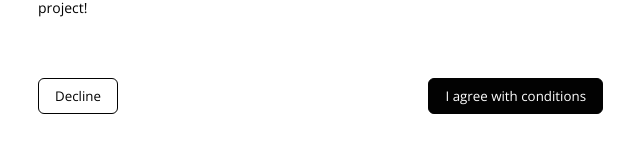
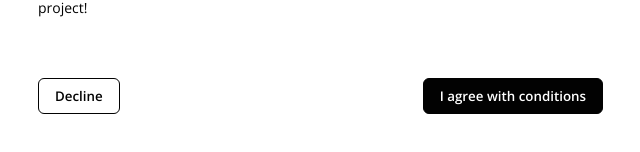
Before and after one commit to davidlipkovic/framed-in-belarus-nuxt, a Nuxt app: page /Terms in a window 1280 px wide. Shown: the part 1234-1386 px from the top of the page, without its empty margins (592-1232 px from the left). Built offline with nearby package versions, Linux system fonts and the light colour scheme.

Commit message:
.button font-weight 600

```diff
--- a/assets/style/globalPartials/generalClasses.scss
+++ b/assets/style/globalPartials/generalClasses.scss
@@ -24,7 +24,7 @@
   border-color: $black;
   border-radius: 0.375rem;
   cursor: pointer;
-  font-weight: 400;
+  font-weight: 600;
 }
 
 .button:hover,
```
